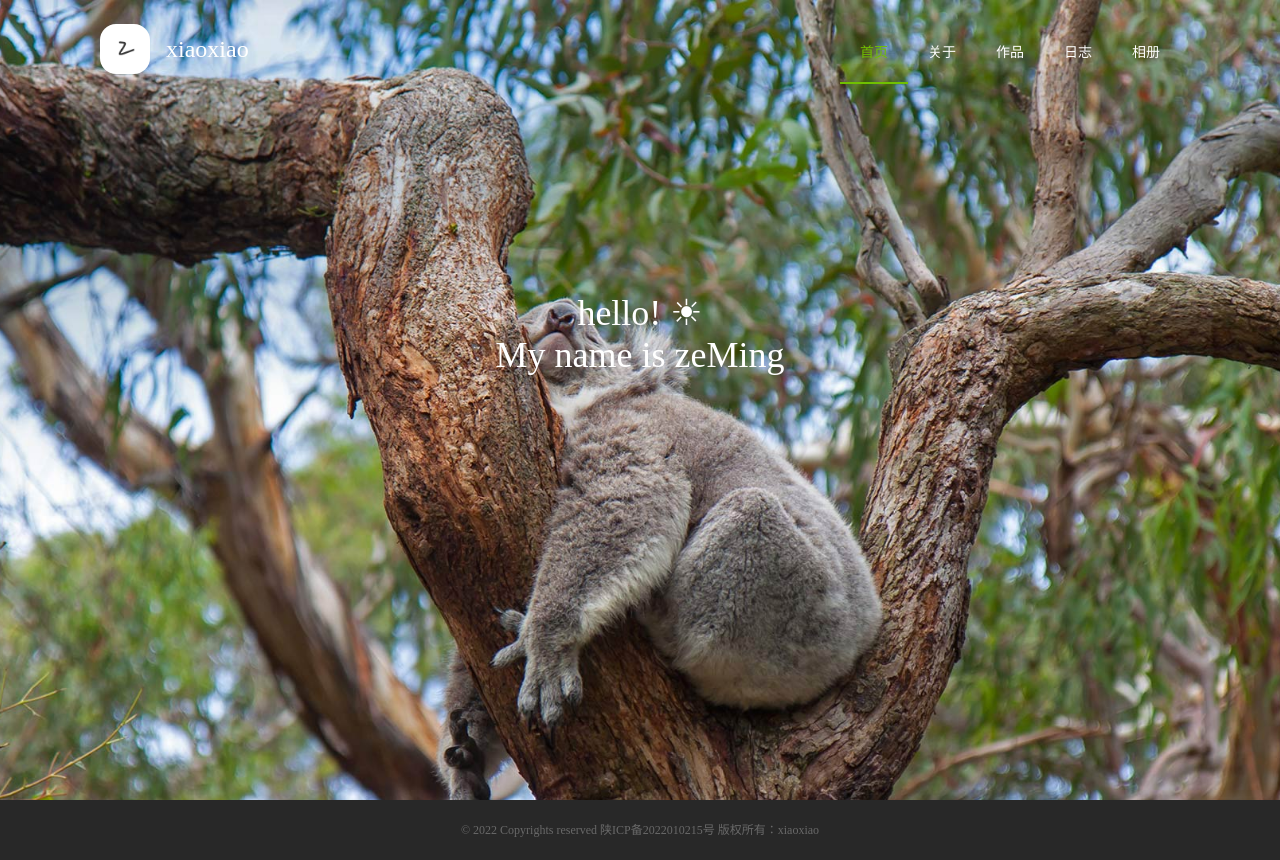
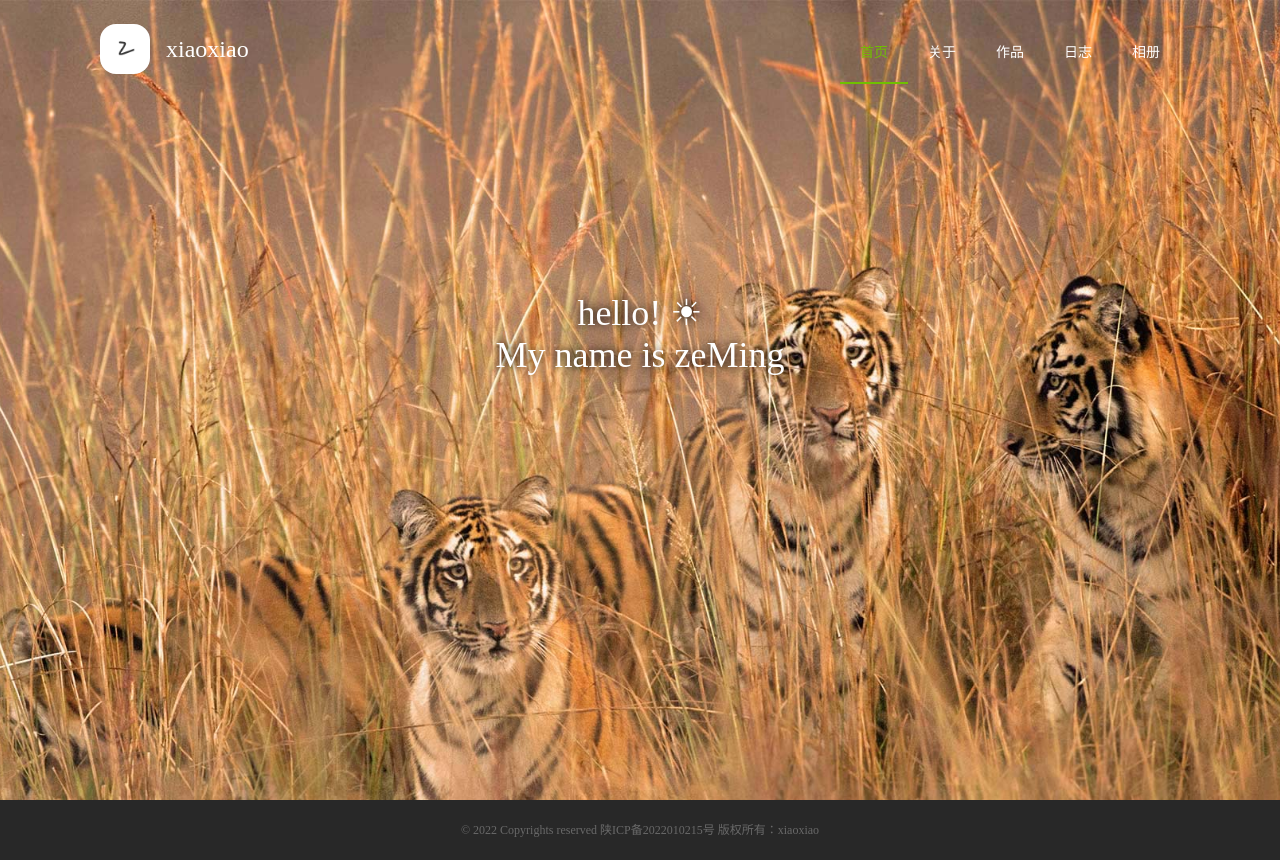
Before and after one commit to 2439340964/apricitytop, a Vue app: page / in a window 1280 px wide. Built offline with nearby package versions, Linux system fonts and the light colour scheme; a web font is replaced by a local one.

Commit message:
修改壁纸等

```diff
--- a/index.html
+++ b/index.html
@@ -3,7 +3,7 @@
   <head>
     <meta charset="UTF-8" />
     <!-- <link rel="icon" type="image/svg+xml" href="/vite.svg" /> -->
-    <link rel="icon" href="./public/logo.png" />
+    <link rel="icon" href="./src/assets/img/logo_radius.png" />
     <meta name="viewport" content="width=device-width, initial-scale=1.0" />
     <title>泽鸣</title>
   </head>
--- a/src/main.js
+++ b/src/main.js
@@ -18,3 +18,8 @@ for (const [key, component] of Object.entries(ElementPlusIconsVue)) {
     app.component(key, component)
 }
 app.use(router).use(ElementPlus).mount('#app')
+
+
+
+// 打印语句
+console.log("@2022 zeMing Du", "\n", "\n", "https://apricityzm.top", "\n", "\n", "xiaoxiao 的个人网站");
--- a/src/views/Home.vue
+++ b/src/views/Home.vue
@@ -68,7 +68,7 @@
         <el-col :span="24">
             <div class="foot-bot">
                 © 2022 Copyrights reserved
-                <a href="https://beian.miit.gov.cn/#/Integrated/index" target="_blank">陕ICP备2022010215号</a>
+                <a href="https://beian.miit.gov.cn" target="_blank">陕ICP备2022010215号</a>
                 版权所有：xiaoxiao <br>
             </div>
         </el-col>
@@ -89,10 +89,12 @@ const handleSelect = (key, keyPath) => {
 
 // 小屏点击三个点
 const menuDrawer = ref(false);
+
 </script>
+
 <style>
 body {
-    background: url("@/assets/img/shulan.jpg") no-repeat;
+    background: url("@/assets/img/laohu.jpg") no-repeat;
     background-size: cover;
     background-position: center;
     color: #fff;
@@ -154,6 +156,7 @@ body {
         height: 500px;
         font-size: 36px;
         flex-direction: column;
+        text-shadow: 0 0 10px #000;
     }
 }
 
```
Also changed, not shown: src/assets/img/logo_radius.png (added), 1 other file (tests, documents, lock files or other folders).
